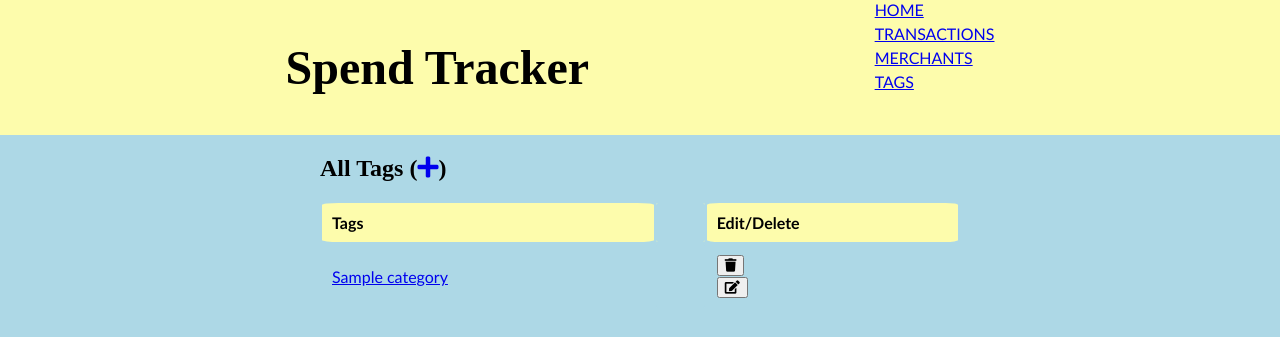
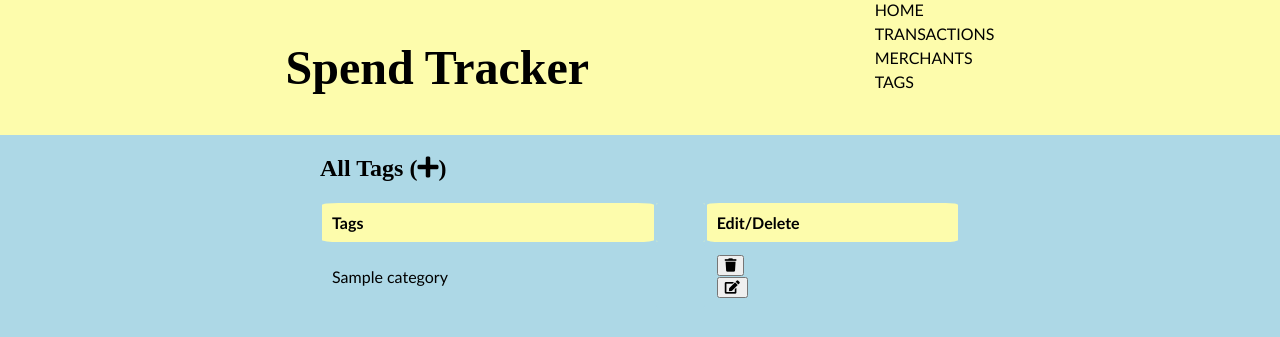
Before and after one commit to lushpurr/project1_spend_tracker, a Flask app: page /tags in a window 1280 px wide. Shown: the top 337 px of the page. Run offline with Flask 2, Linux system fonts and the light colour scheme; a database or web service that is not in the repository returns one stand-in record (values such as "Sample title"); some libraries are stand-ins or nearby versions.

Commit message:
changed tag link from ahref to button and edited css

```diff
--- a/app/static/css/style.css
+++ b/app/static/css/style.css
@@ -4,6 +4,36 @@ body {
     margin-top: 0px;
     margin-left: 0px;
     margin-right: 0px;
+}
+
+a {
+  color: #000000;
+  text-decoration: none;
+}
+
+a:hover
+{
+   color:red;
+   text-decoration:none;
+   cursor:pointer;
+}
+
+.btn-link {
+  border: none;
+  outline: none;
+  background: none;
+  cursor: pointer;
+  color: black;
+  padding: 0;
+  text-decoration: none;
+  font-family: inherit;
+  font-size: inherit;
+}
+
+.btn-link:hover {
+  color:red;
+   text-decoration:none;
+   cursor:pointer;
 }
 
 h1 {
--- a/app/templates/tags/index.html
+++ b/app/templates/tags/index.html
@@ -13,9 +13,9 @@
     {% for tag in tags %}
     <tr>
         <td>
-            <a href="/tags/{{ tag.category }}/edit">
-            {{ tag.category }}
-            </a>
+            <form action="/tags/{{ tag.id }}/edit" method="POST">
+                <button class = "btn-link" type="submit">{{ tag.category }}</button>
+            </form>
         </td>
         <td></td>
         <td>
```
Also changed, not shown: app/static/css/buttons.css (added).
